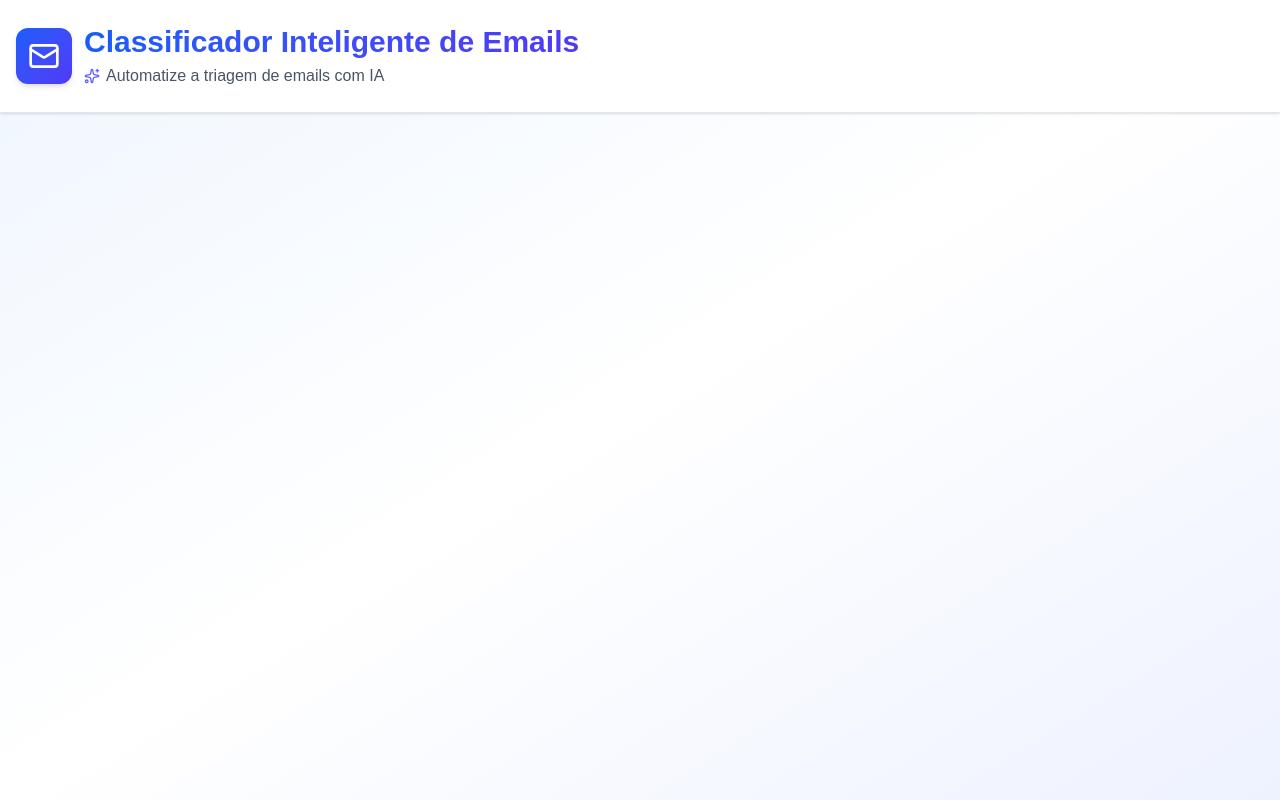
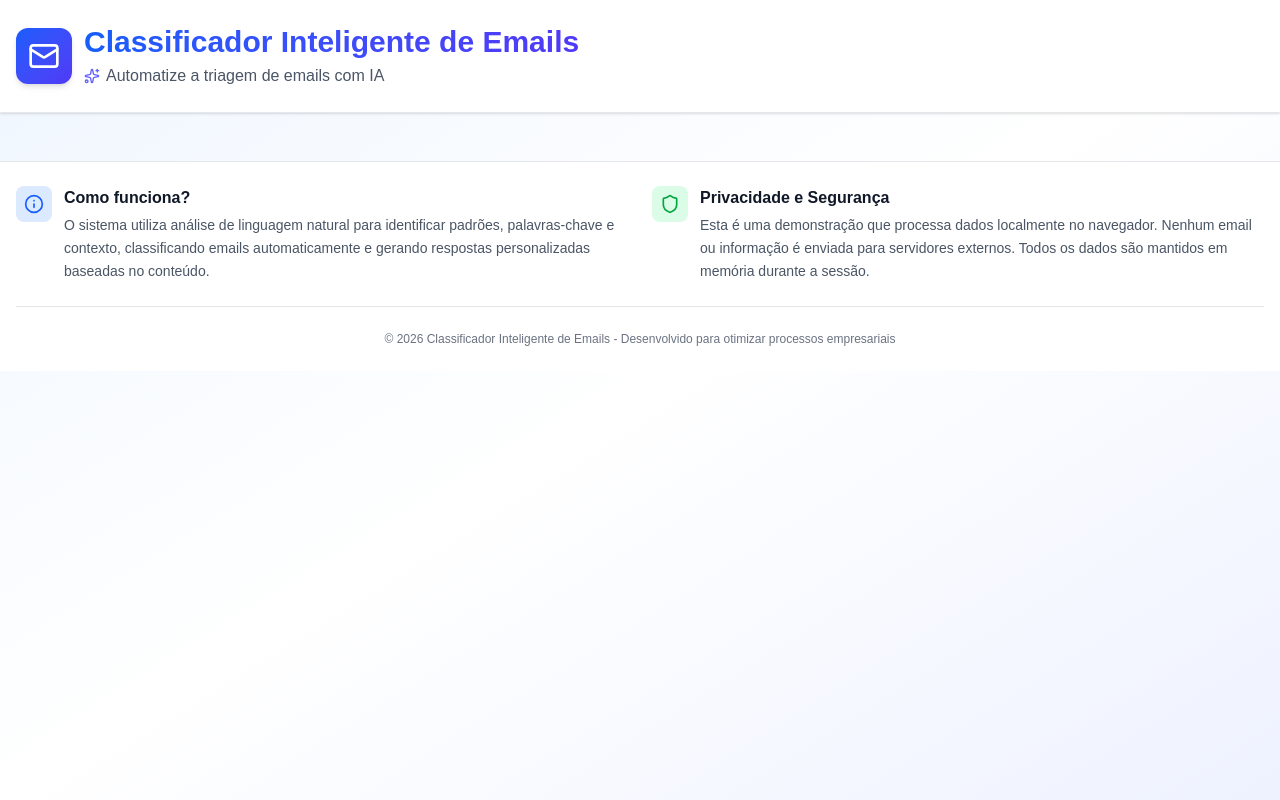
Before and after one commit to joaovictor-jpg/desafio-front, a Next.js app: page / in a window 1280 px wide. Built offline with nearby package versions, Linux system fonts and the light colour scheme.

Commit message:
feature: create a new component footer

```diff
--- a/src/app/page.tsx
+++ b/src/app/page.tsx
@@ -1,9 +1,11 @@
+import { Footer } from "@/component/footer";
 import { Header } from "@/component/header";
 
 export default function Home() {
   return (
     <div className="min-h-screen bg-gradient-to-br from-blue-50 via-white to-indigo-50 flex flex-col dark:bg-gradient-to-br dark:from-gray-900 dark:via-gray-800 dark:to-gray-900">
       <Header />
+      <Footer />
     </div>
   );
 }
--- /dev/null
+++ b/src/component/footer/index.tsx
@@ -0,0 +1,52 @@
+import { Shield, Info } from "lucide-react";
+
+export function Footer() {
+  return (
+    <footer className="bg-white border-t border-gray-200 mt-12 dark:bg-gray-900 dark:border-gray-700">
+      <div className="container mx-auto px-4 py-6 max-w-7xl">
+        <div className="grid grid-cols-1 md:grid-cols-2 gap-6">
+          <div className="flex items-start gap-3">
+            <div className="bg-blue-100 p-2 rounded-lg dark:bg-blue-900">
+              <Info className="w-5 h-5 text-blue-600 dark:text-blue-400" />
+            </div>
+            <div>
+              <h4 className="font-semibold text-gray-900 mb-1 dark:text-gray-100">
+                Como funciona?
+              </h4>
+              <p className="text-sm text-gray-600 leading-relaxed dark:text-gray-300">
+                O sistema utiliza análise de linguagem natural para identificar
+                padrões, palavras-chave e contexto, classificando emails
+                automaticamente e gerando respostas personalizadas baseadas no
+                conteúdo.
+              </p>
+            </div>
+          </div>
+
+          <div className="flex items-start gap-3">
+            <div className="bg-green-100 p-2 rounded-lg dark:bg-green-900">
+              <Shield className="w-5 h-5 text-green-600 dark:text-green-400" />
+            </div>
+            <div>
+              <h4 className="font-semibold text-gray-900 mb-1 dark:text-gray-100">
+                Privacidade e Segurança
+              </h4>
+              <p className="text-sm text-gray-600 leading-relaxed ">
+                Esta é uma demonstração que processa dados localmente no
+                navegador. Nenhum email ou informação é enviada para servidores
+                externos. Todos os dados são mantidos em memória durante a
+                sessão.
+              </p>
+            </div>
+          </div>
+        </div>
+
+        <div className="mt-6 pt-6 border-t border-gray-200 text-center dark:border-gray-700">
+          <p className="text-xs text-gray-500 dark:text-gray-400">
+            © 2026 Classificador Inteligente de Emails - Desenvolvido para
+            otimizar processos empresariais
+          </p>
+        </div>
+      </div>
+    </footer>
+  );
+}
```
